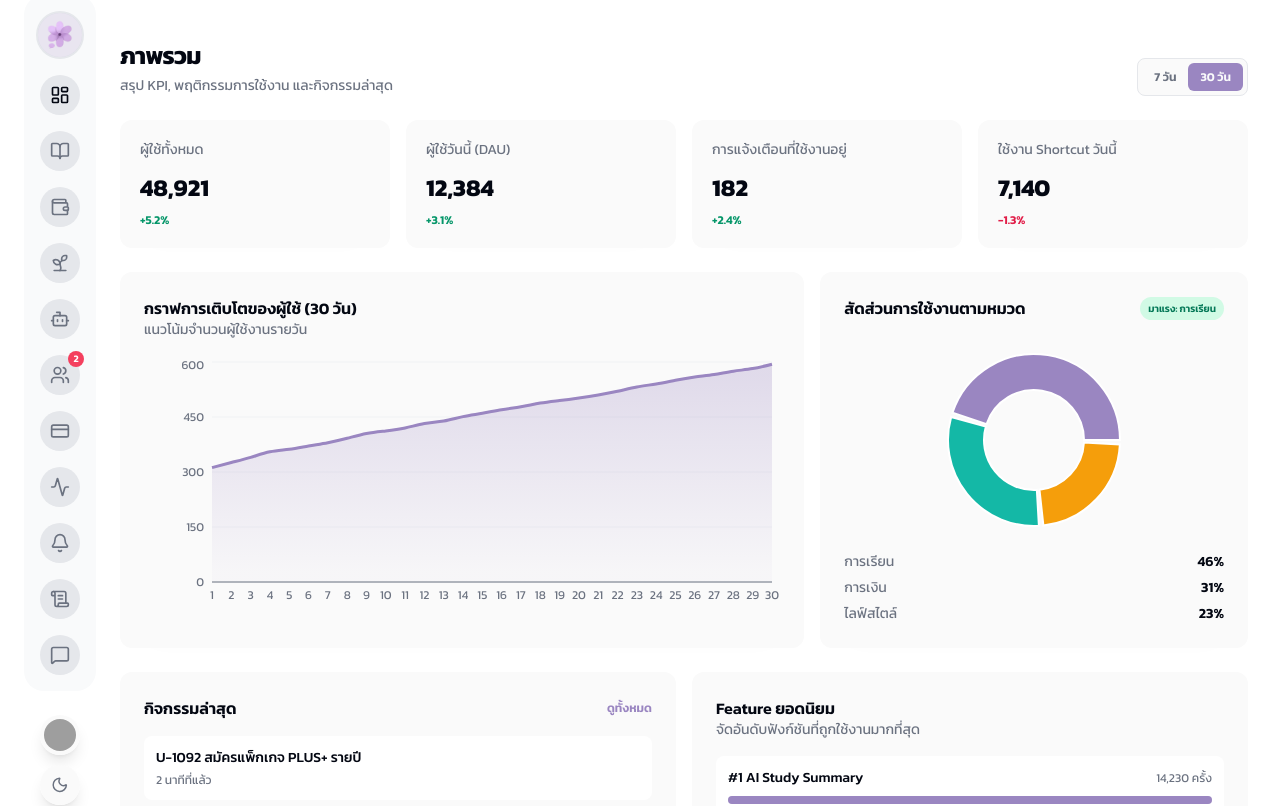
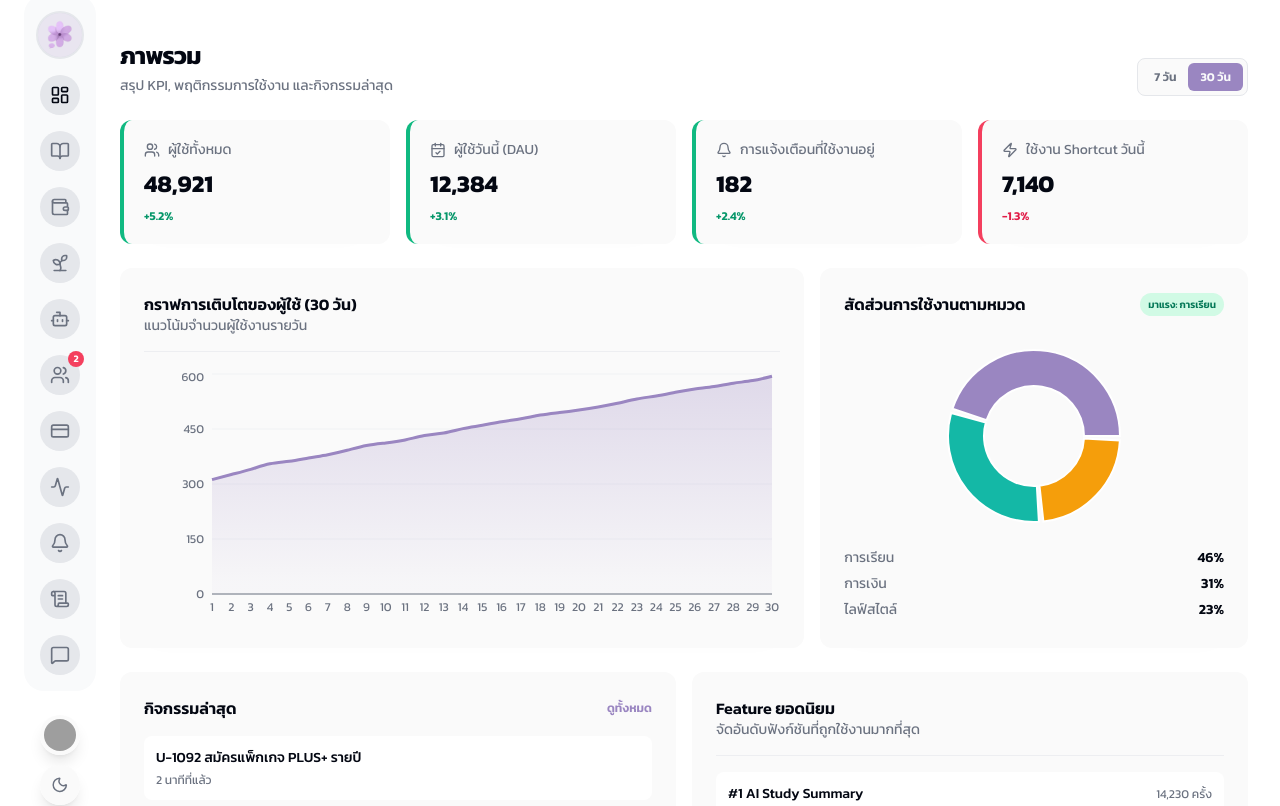
Before and after one commit to Testdeploy-01/Admin-Lilac, a React (Vite) app: page /overview in a window 1280 px wide. Shown: the top 806 px of the page. Built offline with nearby package versions, Linux system fonts and the light colour scheme; grey boxes are pictures that could not be loaded.

Commit message:
feat: improve data readability - table UX, KPI icons, section dividers

```diff
--- a/src/app/pages/ai-manager-page.tsx
+++ b/src/app/pages/ai-manager-page.tsx
@@ -1,3 +1,4 @@
+import { AlertTriangle, Brain, DollarSign, Target } from "lucide-react";
 import { useMemo, useState } from "react";
 import { CartesianGrid, Cell, Line, LineChart, Pie, PieChart, ResponsiveContainer, Tooltip, XAxis, YAxis } from "recharts";
 import { aiAlert, aiModelUsage, aiPeriodStats, aiUsageRows, type AiPeriod } from "../../mocks/dashboard-features.mock";
@@ -9,6 +10,8 @@ const periodOptions: Array<{ key: AiPeriod; label: string }> = [
   { key: "month", label: "เดือนนี้" },
   { key: "year", label: "ปีนี้" },
 ];
+
+const kpiIcons = [Brain, DollarSign, Target, AlertTriangle];
 
 export function AiManagerPage() {
   const [period, setPeriod] = useState<AiPeriod>("today");
@@ -54,19 +57,27 @@ export function AiManagerPage() {
       </div>
 
       <div className="grid gap-4 sm:grid-cols-2 xl:grid-cols-4">
-        {periodData.kpis.map((kpi) => (
+        {periodData.kpis.map((kpi, index) => {
+          const Icon = kpiIcons[index % kpiIcons.length];
+          return (
             <article key={kpi.label} className="rounded-xl bg-card p-5 shadow-card">
+              <div className="flex items-center gap-2">
+                <Icon className="h-4 w-4 text-muted-foreground" />
                 <p className="text-sm text-muted-foreground">{kpi.label}</p>
-            <p className="mt-3 text-2xl font-bold">{kpi.value}</p>
+              </div>
+              <p className="mt-2 text-2xl font-bold">{kpi.value}</p>
               <p className="mt-2 text-xs text-muted-foreground">{kpi.note}</p>
             </article>
-        ))}
+          );
+        })}
       </div>
 
       <div className="grid gap-4 xl:grid-cols-[1.5fr_1fr]">
         <article className="rounded-xl bg-card p-6 shadow-card">
+          <div className="section-divider">
             <h3 className="text-base font-semibold">Token และต้นทุน</h3>
             <p className="text-sm text-muted-foreground">เปรียบเทียบปริมาณ Token และค่าใช้จ่ายในช่วงเวลาที่เลือก</p>
+          </div>
           <div className="mt-4 h-64 w-full">
             <ResponsiveContainer>
               <LineChart data={periodData.tokenCostBars} margin={{ left: 8, right: 8, top: 6 }}>
--- a/src/app/pages/finance-page.tsx
+++ b/src/app/pages/finance-page.tsx
@@ -1,7 +1,10 @@
 import { Bar, BarChart, CartesianGrid, Cell, Pie, PieChart, ResponsiveContainer, Tooltip, XAxis, YAxis } from "recharts";
+import { Bot, PiggyBank, ShieldAlert, TrendingUp } from "lucide-react";
 import { useMemo } from "react";
 import { financeCategoryUsage, financeDailyEntries, financeInputMethodShare, financeKpis } from "../../mocks/dashboard-features.mock";
 import { formatCurrencyTHB, formatNumber } from "../../lib/formatters";
+
+const kpiIcons = [TrendingUp, ShieldAlert, Bot, PiggyBank];
 
 export function FinancePage() {
   const inputMethodColors = useMemo(() => ["hsl(var(--primary))", "#14b8a6", "#f59e0b"], []);
@@ -14,13 +17,19 @@ export function FinancePage() {
       </header>
 
       <div className="grid gap-4 sm:grid-cols-2 xl:grid-cols-4">
-        {financeKpis.map((item) => (
-          <article key={item.label} className="rounded-xl bg-card p-5 shadow-card">
-            <p className="text-sm text-muted-foreground">{item.label}</p>
-            <p className="mt-3 text-2xl font-bold">{item.value}</p>
-            <p className="mt-2 text-xs text-muted-foreground">{item.note}</p>
-          </article>
-        ))}
+        {financeKpis.map((item, index) => {
+          const Icon = kpiIcons[index % kpiIcons.length];
+          return (
+            <article key={item.label} className="rounded-xl bg-card p-5 shadow-card">
+              <div className="flex items-center gap-2">
+                <Icon className="h-4 w-4 text-muted-foreground" />
+                <p className="text-sm text-muted-foreground">{item.label}</p>
+              </div>
+              <p className="mt-2 text-2xl font-bold">{item.value}</p>
+              <p className="mt-2 text-xs text-muted-foreground">{item.note}</p>
+            </article>
+          );
+        })}
       </div>
 
       <article className="rounded-xl bg-card p-6 shadow-card">
--- a/src/app/pages/lifestyle-page.tsx
+++ b/src/app/pages/lifestyle-page.tsx
@@ -1,6 +1,9 @@
+import { Heart, ImagePlus, ListChecks, ShieldAlert } from "lucide-react";
 import { useMemo, useState } from "react";
 import { Bar, BarChart, CartesianGrid, Legend, Line, LineChart, ResponsiveContainer, Tooltip, XAxis, YAxis } from "recharts";
 import { lifestyleAlarmSlots, lifestyleKpis, lifestyleMoodTrend, lifestyleRecommendations } from "../../mocks/dashboard-features.mock";
+
+const kpiIcons = [ListChecks, ImagePlus, Heart, ShieldAlert];
 
 export function LifestylePage() {
   const [tab, setTab] = useState<"food" | "series">("food");
@@ -18,13 +21,19 @@ export function LifestylePage() {
       </header>
 
       <div className="grid gap-4 sm:grid-cols-2 xl:grid-cols-4">
-        {lifestyleKpis.map((item) => (
-          <article key={item.label} className="rounded-xl bg-card p-5 shadow-card">
-            <p className="text-sm text-muted-foreground">{item.label}</p>
-            <p className="mt-3 text-2xl font-bold">{item.value}</p>
-            <p className="mt-2 text-xs text-muted-foreground">{item.note}</p>
-          </article>
-        ))}
+        {lifestyleKpis.map((item, index) => {
+          const Icon = kpiIcons[index % kpiIcons.length];
+          return (
+            <article key={item.label} className="rounded-xl bg-card p-5 shadow-card">
+              <div className="flex items-center gap-2">
+                <Icon className="h-4 w-4 text-muted-foreground" />
+                <p className="text-sm text-muted-foreground">{item.label}</p>
+              </div>
+              <p className="mt-2 text-2xl font-bold">{item.value}</p>
+              <p className="mt-2 text-xs text-muted-foreground">{item.note}</p>
+            </article>
+          );
+        })}
       </div>
 
       <article className="rounded-xl bg-card p-6 shadow-card">
--- a/src/app/pages/overview-page.tsx
+++ b/src/app/pages/overview-page.tsx
@@ -1,3 +1,4 @@
+import { Bell, CalendarCheck, Users, Zap } from "lucide-react";
 import { useMemo, useState } from "react";
 import { Link } from "react-router-dom";
 import { Area, AreaChart, CartesianGrid, Cell, Pie, PieChart, ResponsiveContainer, Tooltip, XAxis, YAxis } from "recharts";
@@ -12,6 +13,7 @@ import {
 export function OverviewPage() {
   const [range, setRange] = useState<"7d" | "30d">("30d");
   const usageColors = ["hsl(var(--primary))", "#14b8a6", "#f59e0b"];
+  const kpiIcons = [Users, CalendarCheck, Bell, Zap];
 
   const growthData = useMemo(() => {
     if (range === "30d") {
@@ -56,10 +58,19 @@ export function OverviewPage() {
       </header>
 
       <div className="grid gap-4 sm:grid-cols-2 xl:grid-cols-4">
-        {overviewKpis.map((item) => (
-          <article key={item.label} className="rounded-xl bg-card p-5 shadow-card transition hover:-translate-y-0.5">
+        {overviewKpis.map((item, index) => {
+          const Icon = kpiIcons[index % kpiIcons.length];
+          return (
+            <article
+              key={item.label}
+              className={`rounded-xl bg-card p-5 shadow-card transition hover:-translate-y-0.5 border-l-4 ${item.trend === "up" ? "border-l-emerald-500" : item.trend === "down" ? "border-l-rose-500" : "border-l-border"
+                }`}
+            >
+              <div className="flex items-center gap-2">
+                <Icon className="h-4 w-4 text-muted-foreground" />
                 <p className="text-sm text-muted-foreground">{item.label}</p>
-            <p className="mt-3 text-2xl font-bold text-foreground">{item.value}</p>
+              </div>
+              <p className="mt-2 text-2xl font-bold text-foreground">{item.value}</p>
               <p
                 className={`mt-2 text-xs font-semibold ${item.trend === "up"
                   ? "text-emerald-600 dark:text-emerald-300"
@@ -71,13 +82,16 @@ export function OverviewPage() {
                 {item.delta}
               </p>
             </article>
-        ))}
+          );
+        })}
       </div>
 
       <div className="grid gap-4 xl:grid-cols-[1.6fr_1fr]">
         <article className="rounded-xl bg-card p-6 shadow-card">
+          <div className="section-divider">
             <h3 className="text-base font-semibold">กราฟการเติบโตของผู้ใช้ ({range === "30d" ? "30 วัน" : "7 วัน"})</h3>
             <p className="text-sm text-muted-foreground">แนวโน้มจำนวนผู้ใช้งานรายวัน</p>
+          </div>
           <div className="mt-4 h-64 w-full">
             <ResponsiveContainer>
               <AreaChart data={growthData} margin={{ left: 8, right: 8, top: 6, bottom: 0 }}>
@@ -164,8 +178,10 @@ export function OverviewPage() {
         </article>
 
         <article className="rounded-xl bg-card p-6 shadow-card">
+          <div className="section-divider">
             <h3 className="text-base font-semibold">Feature ยอดนิยม</h3>
             <p className="text-sm text-muted-foreground">จัดอันดับฟังก์ชันที่ถูกใช้งานมากที่สุด</p>
+          </div>
           <div className="mt-4 space-y-3">
             {popularFeatures.map((item, index) => {
               const width = (item.calls / maxFeatureCalls) * 100;
--- a/src/app/pages/study-config-page.tsx
+++ b/src/app/pages/study-config-page.tsx
@@ -1,7 +1,9 @@
+import { BookOpen, CalendarDays, Clock, Star } from "lucide-react";
 import { useMemo, useState } from "react";
 import { CartesianGrid, Cell, Line, LineChart, Pie, PieChart, ResponsiveContainer, Tooltip, XAxis, YAxis } from "recharts";
 import { studyKpis, studyUpcomingShare, studyWorkloadTrend, studyTrendingEvents } from "../../mocks/dashboard-features.mock";
 
+const kpiIcons = [BookOpen, CalendarDays, Clock, Star];
 export function StudyConfigPage() {
   const [university, setUniversity] = useState("ทั้งหมด");
   const [year, setYear] = useState("ทั้งหมด");
@@ -26,13 +28,19 @@ export function StudyConfigPage() {
       </header>
 
       <div className="grid gap-4 sm:grid-cols-2 xl:grid-cols-4">
-        {studyKpis.map((item) => (
-          <article key={item.label} className="rounded-xl bg-card p-5 shadow-card">
-            <p className="text-sm text-muted-foreground">{item.label}</p>
-            <p className="mt-3 text-2xl font-bold">{item.value}</p>
-            <p className="mt-2 text-xs text-muted-foreground">{item.note}</p>
-          </article>
-        ))}
+        {studyKpis.map((item, index) => {
+          const Icon = kpiIcons[index % kpiIcons.length];
+          return (
+            <article key={item.label} className="rounded-xl bg-card p-5 shadow-card">
+              <div className="flex items-center gap-2">
+                <Icon className="h-4 w-4 text-muted-foreground" />
+                <p className="text-sm text-muted-foreground">{item.label}</p>
+              </div>
+              <p className="mt-2 text-2xl font-bold">{item.value}</p>
+              <p className="mt-2 text-xs text-muted-foreground">{item.note}</p>
+            </article>
+          );
+        })}
       </div>
 
       <div className="grid gap-4 xl:grid-cols-[1.5fr_1fr]">
--- a/src/index.css
+++ b/src/index.css
@@ -39,3 +39,36 @@
     scrollbar-width: none;
   }
 }
+
+/* ─── Data Table UX ─── */
+@layer components {
+  /* Zebra-striped rows */
+  table tbody tr:nth-child(even) {
+    @apply bg-muted/30;
+  }
+
+  /* Row hover highlight */
+  table tbody tr {
+    @apply transition-colors duration-150;
+  }
+  table tbody tr:hover {
+    @apply bg-accent/60;
+  }
+
+  /* Sticky table header */
+  table thead {
+    @apply sticky top-0 z-10 bg-card;
+  }
+  table thead th {
+    @apply pb-3 pt-1 text-xs font-semibold uppercase tracking-wider;
+  }
+
+  /* Section divider after heading */
+  .section-divider {
+    @apply relative pb-4;
+  }
+  .section-divider::after {
+    content: "";
+    @apply absolute bottom-0 left-0 h-px w-full bg-border/60;
+  }
+}
```
Also changed, not shown: src/app/pages/subscriptions-page.tsx (+17 -13 lines). Lines whose indentation alone changed are shown as unchanged.
